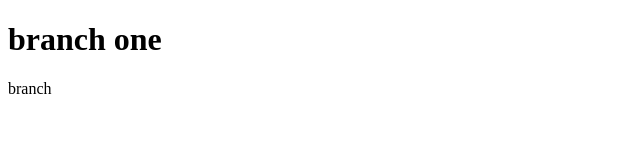
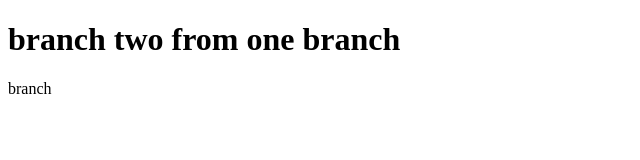
Before and after one commit to Ahmed-Soliman777/github-for-beginners, a plain HTML site: page index.html in a window 1280 px wide. Shown: the whole page, without its empty margins (0-640 px from the left). Drawn offline with Linux system fonts and the light colour scheme.

Commit message:
one branch

```diff
--- a/index.html
+++ b/index.html
@@ -6,7 +6,7 @@
     <title>Document</title>
 </head>
 <body>
-    <h1>branch one</h1>
+    <h1>branch two from one branch</h1>
     <div class="">branch</div>
 </body>
 </html>
```
